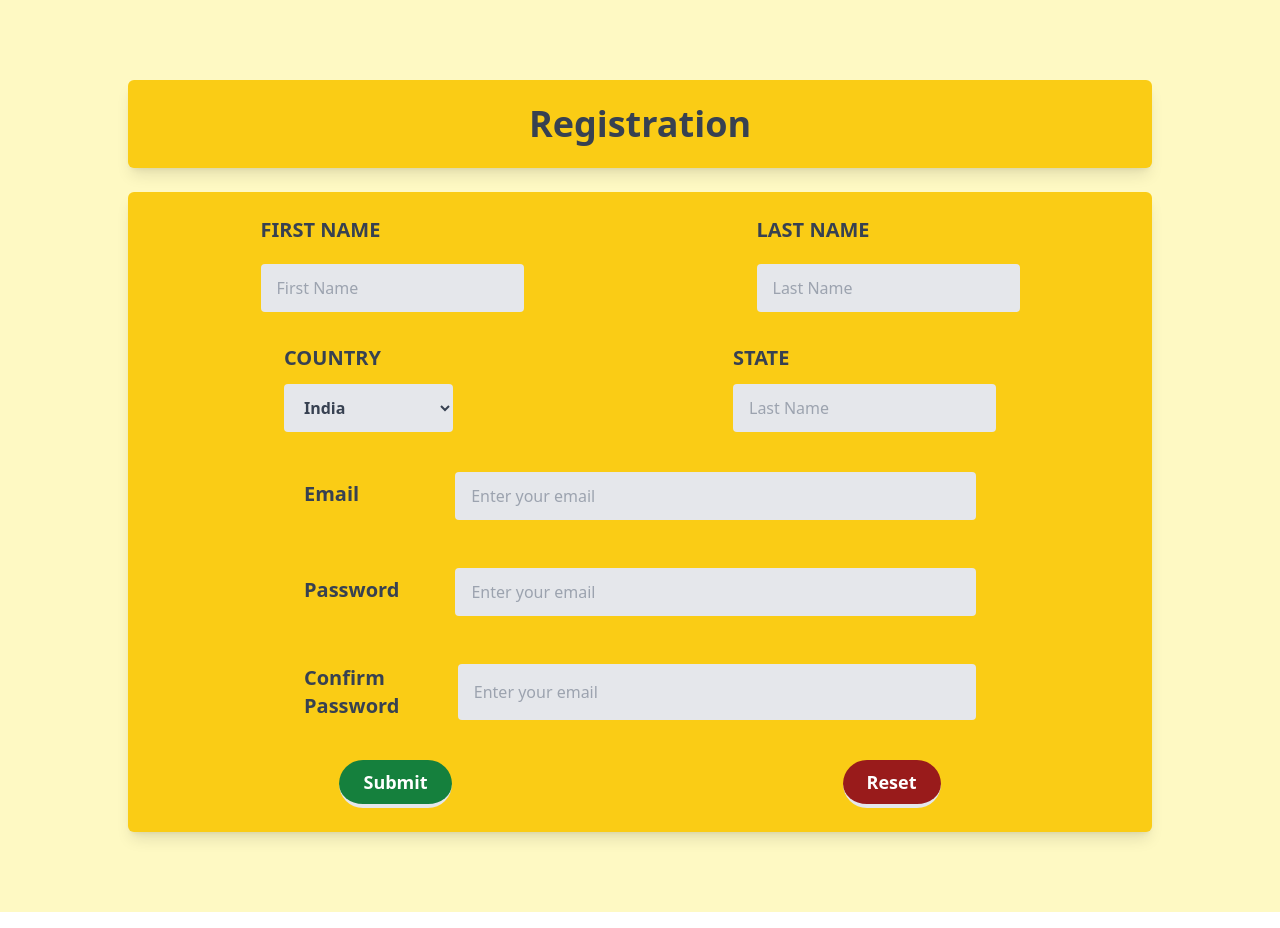
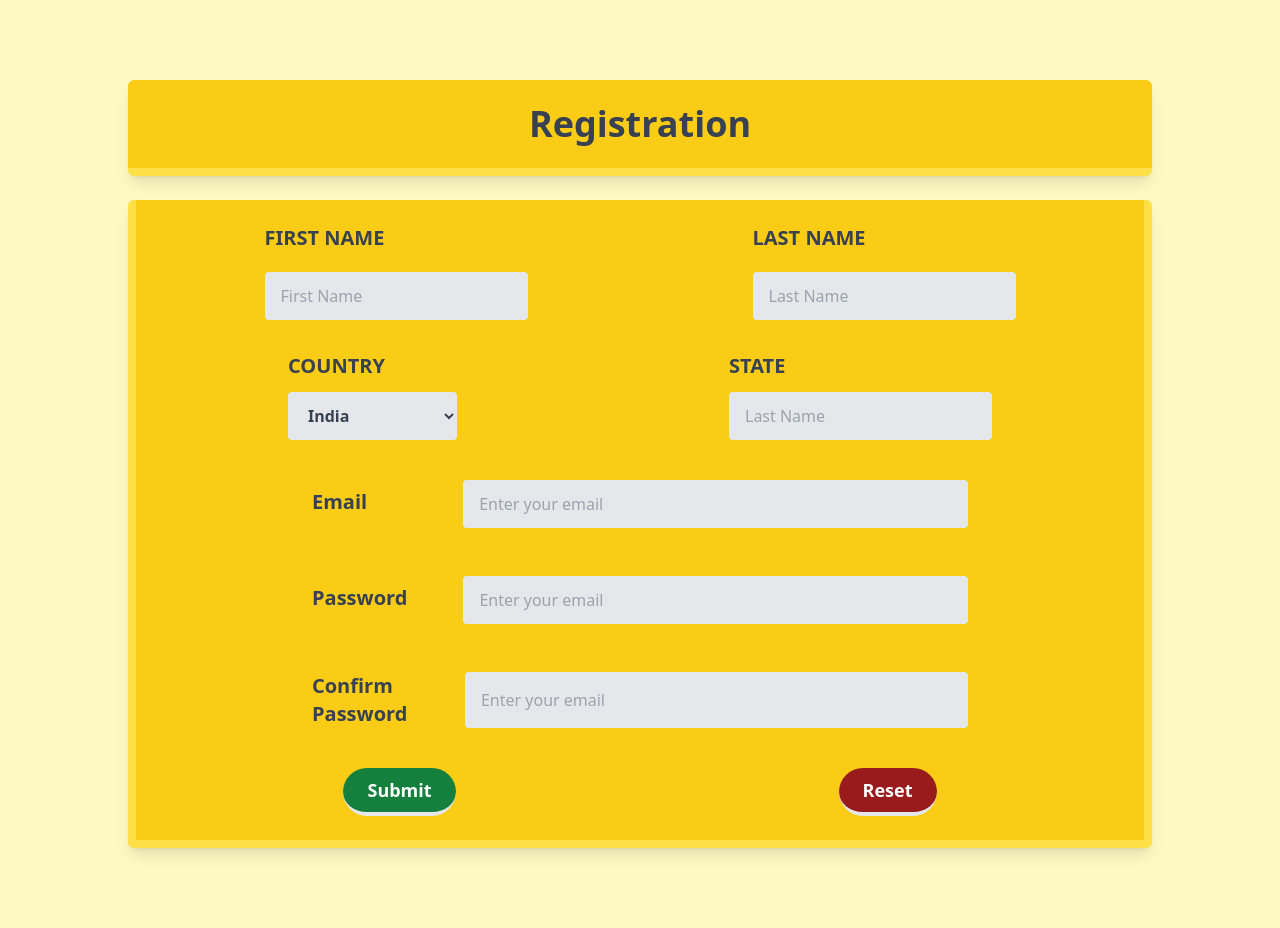
Before and after one commit to Aqib8860/Whatsapp-Project, a React (Vite) app: page / in a window 1280 px wide. Built offline with nearby package versions, Linux system fonts and the light colour scheme.

Commit message:
change box border

```diff
--- a/package.json
+++ b/package.json
@@ -7,7 +7,10 @@
     "dev": "vite",
     "build": "tsc -b && vite build",
     "lint": "eslint .",
-    "preview": "vite preview"
+    "preview": "vite preview",
+    "predeploy": "npm run build",
+    "deploy": "gh-pages -d dist"
+
   },
   "dependencies": {
     "react": "^18.3.1",
@@ -22,6 +25,7 @@
     "eslint": "^9.17.0",
     "eslint-plugin-react-hooks": "^5.0.0",
     "eslint-plugin-react-refresh": "^0.4.16",
+    "gh-pages": "^6.3.0",
     "globals": "^15.14.0",
     "postcss": "^8.4.49",
     "tailwindcss": "^3.4.17",
--- a/src/components/Register.tsx
+++ b/src/components/Register.tsx
@@ -4,13 +4,13 @@ const Register = () => {
     return (
 
         <div className="min-h-screen py-20 bg-yellow-100">
-            <div className="container mx-auto max-w-screen-lg bg-yellow-400 py-6 px-4 rounded-md shadow-lg">
+            <div className="container mx-auto max-w-screen-lg bg-yellow-400 py-6 px-4 rounded-md shadow-lg border-b-8 border-yellow-300">
                 <h1 className="text-4xl font-bold text-gray-700 text-center ">
                     Registration
                 </h1>
             </div>
             <br />
-            <div className="container mx-auto max-w-screen-lg bg-yellow-400 py-6 px-4 rounded-md shadow-lg">
+            <div className="container mx-auto max-w-screen-lg bg-yellow-400 py-6 px-4 rounded-md shadow-lg border-8 border-t-0 border-yellow-300">
 
             <form className='space-y-8'>
                 <div className='flex flex-col md:flex-row justify-around space-y-8 md:space-y-0'>
```
Also changed, not shown: 1 other file (tests, documents, lock files or other folders).
